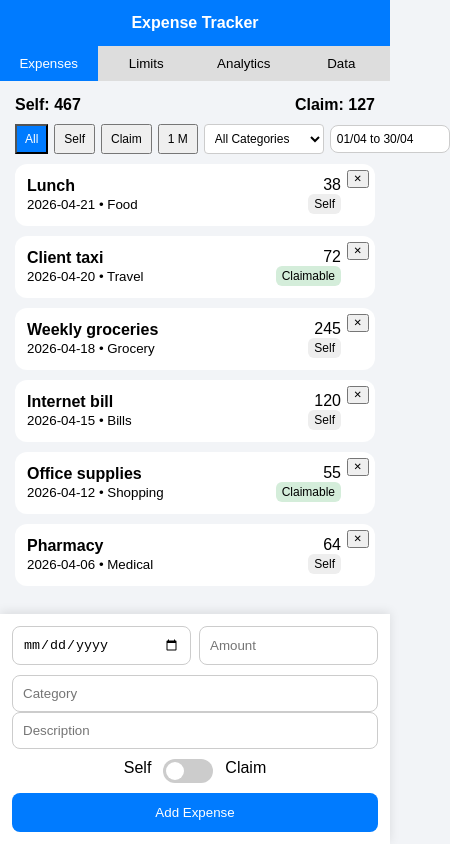
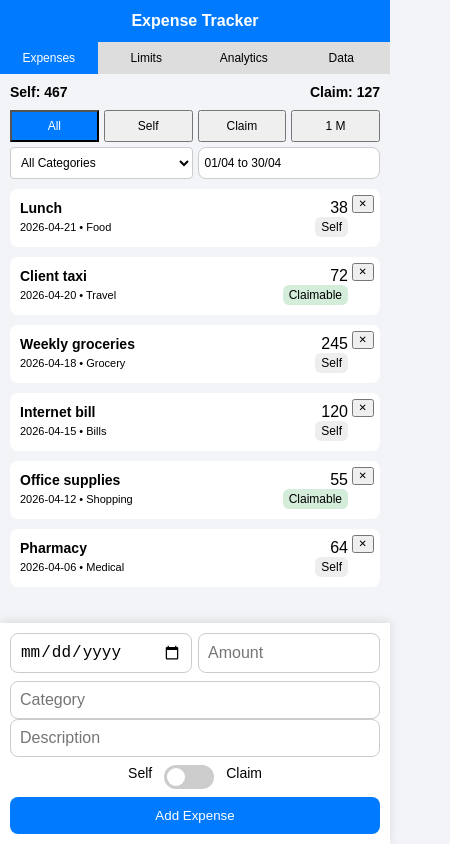
Before and after one commit to Bala1996-hub/Expense-Tracker, a plain HTML site: page index.html in a window 390 px wide. Shown: the whole page, 450 px wide, since content can reach past the window. Drawn offline with nearby package versions, Linux system fonts and the light colour scheme.

Commit message:
Update CSS styles for layout and responsiveness

```diff
--- a/index.html
+++ b/index.html
@@ -16,6 +16,7 @@ body {
   margin: 0;
   font-family: Arial;
   background: #f2f4f7;
+  overflow-x: hidden;
 }
 
 .header {
@@ -37,6 +38,8 @@ body {
   padding: 10px;
   border: none;
   background: #ddd;
+  font-size: 14px;
+  min-width: 0;
 }
 
 .tabs .active {
@@ -55,6 +58,7 @@ body {
 
 .filters {
   display: flex;
+  flex-wrap: wrap;
   gap: 6px;
   margin-bottom: 10px;
   align-items: center;
@@ -64,9 +68,10 @@ body {
 #dateRange,
 #dateRangeAnalytics {
   flex: 1;
-  min-width: 120px;
+  min-width: 135px;
   padding: 6px;
   font-size: 12px;
+  height: 32px;
 }
 
 .filters select {
@@ -79,13 +84,14 @@ body {
   flex: 0 0 auto;
   padding: 6px 8px;
   font-size: 12px;
+  min-height: 32px;
 }
 .filters .active {
   background: #007bff;
   color: white;
 }
 
-.expense-list { padding-bottom: 150px; }
+.expense-list { padding-bottom: 230px; }
 
 .expense-item {
   background: white;
@@ -95,6 +101,12 @@ body {
   display: flex;
   justify-content: space-between;
   align-items: center;
+  gap: 10px;
+  overflow-wrap: anywhere;
+}
+
+.expense-item > div:first-child {
+  min-width: 0;
 }
 
 .type {
@@ -110,9 +122,11 @@ body {
 .bottom-card {
   position: fixed;
   bottom: 0;
+  left: 0;
   width: 100%;
   background: white;
   padding: 12px;
+  padding-bottom: max(12px, env(safe-area-inset-bottom));
   box-shadow: 0 -2px 10px rgba(0,0,0,0.1);
   z-index: 1;
 }
@@ -129,6 +143,7 @@ input {
   padding: 10px;
   border-radius: 8px;
   border: 1px solid #ccc;
+  font-size: 16px;
 }
 
 .category-box { position: relative; }
@@ -222,6 +237,84 @@ button.add {
   width:90%;
   max-width:400px;
   border-radius:12px;
+}
+
+@media (max-width: 430px) {
+  .header {
+    padding: 12px;
+  }
+
+  .tabs button {
+    padding: 9px 4px;
+    font-size: 12px;
+  }
+
+  .container {
+    padding: 10px;
+  }
+
+  .totals {
+    font-size: 14px;
+  }
+
+  .filters {
+    gap: 5px;
+  }
+
+  .filters button {
+    flex: 1 1 calc(25% - 5px);
+    padding: 6px 4px;
+    font-size: 12px;
+  }
+
+  .filters select,
+  #dateRange,
+  #dateRangeAnalytics {
+    flex: 1 1 calc(50% - 5px);
+    min-width: 0;
+    width: 100%;
+  }
+
+  .expense-item {
+    padding: 10px;
+    border-radius: 8px;
+    align-items: flex-start;
+  }
+
+  .expense-item b {
+    font-size: 14px;
+  }
+
+  .expense-item small {
+    font-size: 11px;
+  }
+
+  .bottom-card {
+    padding: 10px;
+    padding-bottom: max(10px, env(safe-area-inset-bottom));
+  }
+
+  .row {
+    gap: 6px;
+    margin-bottom: 8px;
+  }
+
+  input {
+    padding: 9px;
+  }
+
+  .toggle {
+    margin: 8px 0;
+    font-size: 14px;
+  }
+
+  button.add {
+    padding: 11px;
+  }
+
+  .expense-list {
+    padding-bottom: 225px;
+  }
 }
 </style>
 </head>
```
